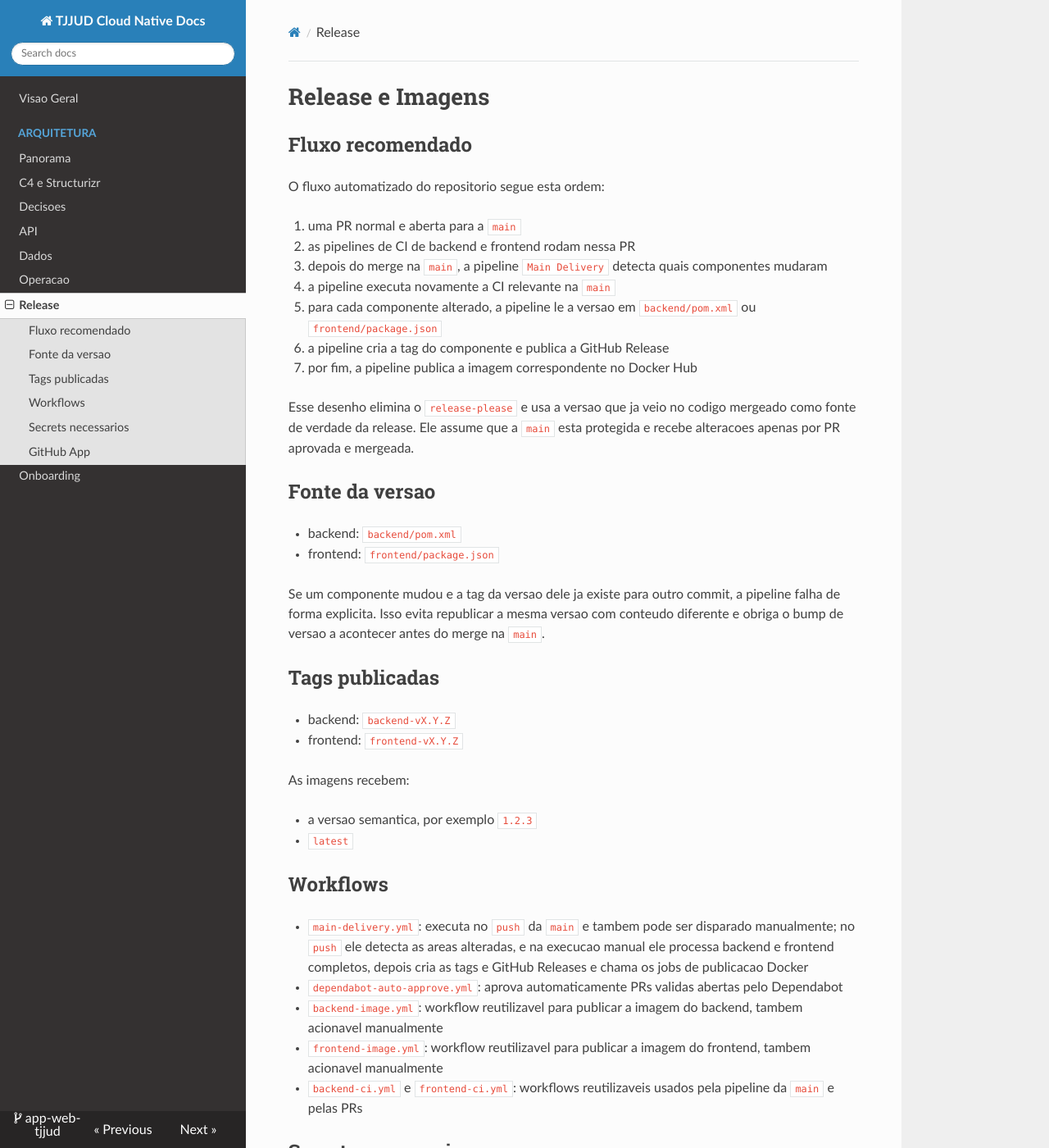
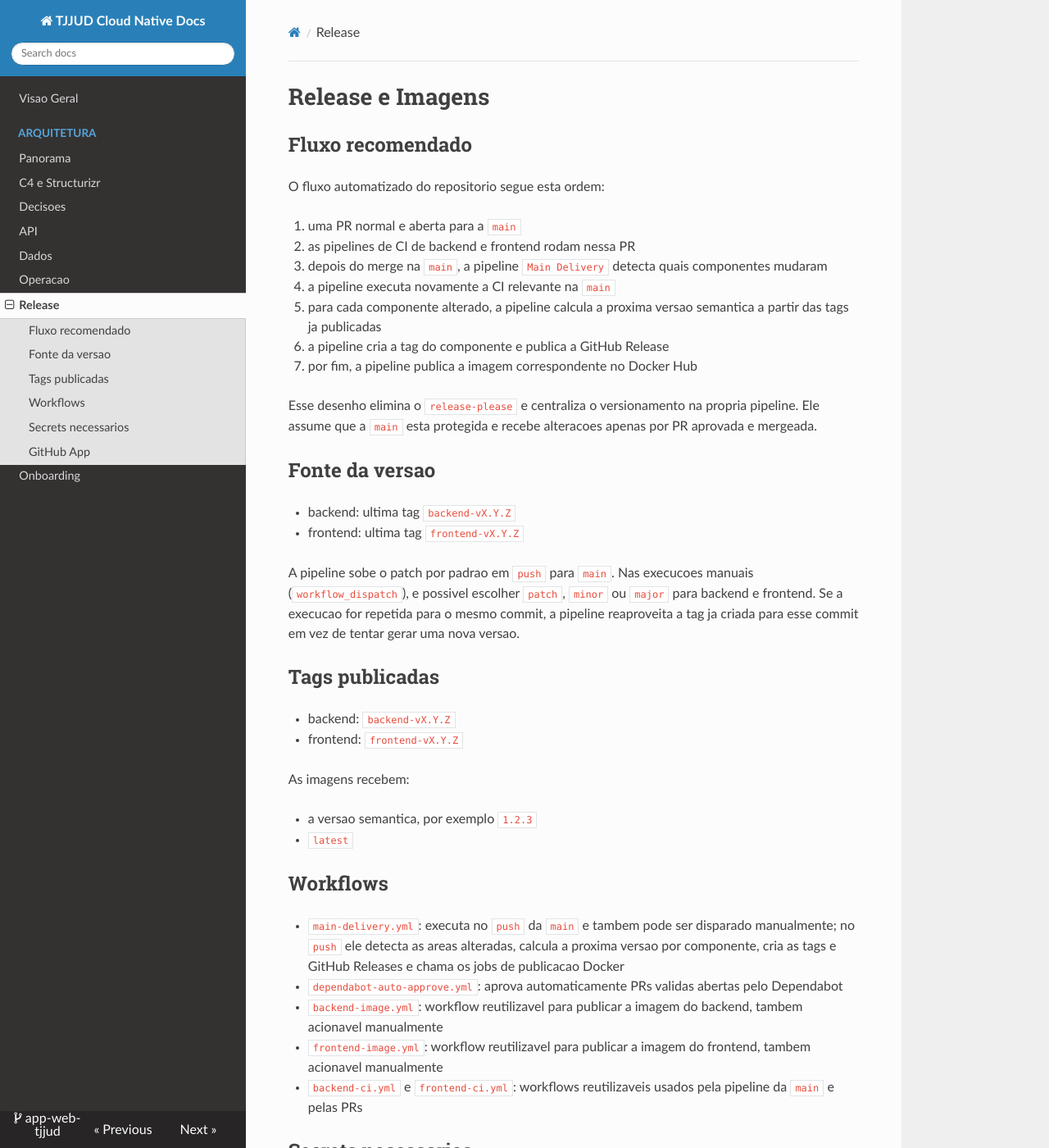
Before and after one commit to Jpmmdf/app-web-tjjud, an MkDocs documentation site: the page built from docs/release.md, in a window 1280 px wide and 1400 px high. Shown: the whole window at 82% size. Built offline with MkDocs 1.6.1, drawn with Linux system fonts in a browser that asks for light colours; nearby versions of some CDN libraries.

Commit message:
ci: manage release versions in pipeline (#64)

```diff
--- a/docs/release.md
+++ b/docs/release.md
@@ -8,19 +8,21 @@ O fluxo automatizado do repositorio segue esta ordem:
 2. as pipelines de CI de backend e frontend rodam nessa PR
 3. depois do merge na `main`, a pipeline `Main Delivery` detecta quais componentes mudaram
 4. a pipeline executa novamente a CI relevante na `main`
-5. para cada componente alterado, a pipeline le a versao em `backend/pom.xml` ou `frontend/package.json`
+5. para cada componente alterado, a pipeline calcula a proxima versao semantica a partir das tags ja publicadas
 6. a pipeline cria a tag do componente e publica a GitHub Release
 7. por fim, a pipeline publica a imagem correspondente no Docker Hub
 
-Esse desenho elimina o `release-please` e usa a versao que ja veio no codigo mergeado como fonte de verdade da release.
+Esse desenho elimina o `release-please` e centraliza o versionamento na propria pipeline.
 Ele assume que a `main` esta protegida e recebe alteracoes apenas por PR aprovada e mergeada.
 
 ## Fonte da versao
 
-- backend: `backend/pom.xml`
-- frontend: `frontend/package.json`
+- backend: ultima tag `backend-vX.Y.Z`
+- frontend: ultima tag `frontend-vX.Y.Z`
 
-Se um componente mudou e a tag da versao dele ja existe para outro commit, a pipeline falha de forma explicita. Isso evita republicar a mesma versao com conteudo diferente e obriga o bump de versao a acontecer antes do merge na `main`.
+A pipeline sobe o patch por padrao em `push` para `main`.
+Nas execucoes manuais (`workflow_dispatch`), e possivel escolher `patch`, `minor` ou `major` para backend e frontend.
+Se a execucao for repetida para o mesmo commit, a pipeline reaproveita a tag ja criada para esse commit em vez de tentar gerar uma nova versao.
 
 ## Tags publicadas
 
@@ -34,7 +36,7 @@ As imagens recebem:
 
 ## Workflows
 
-- `main-delivery.yml`: executa no `push` da `main` e tambem pode ser disparado manualmente; no `push` ele detecta as areas alteradas, e na execucao manual ele processa backend e frontend completos, depois cria as tags e GitHub Releases e chama os jobs de publicacao Docker
+- `main-delivery.yml`: executa no `push` da `main` e tambem pode ser disparado manualmente; no `push` ele detecta as areas alteradas, calcula a proxima versao por componente, cria as tags e GitHub Releases e chama os jobs de publicacao Docker
 - `dependabot-auto-approve.yml`: aprova automaticamente PRs validas abertas pelo Dependabot
 - `backend-image.yml`: workflow reutilizavel para publicar a imagem do backend, tambem acionavel manualmente
 - `frontend-image.yml`: workflow reutilizavel para publicar a imagem do frontend, tambem acionavel manualmente
```
Also changed, not shown: README.md (+3 -4 lines), 6 other files.
